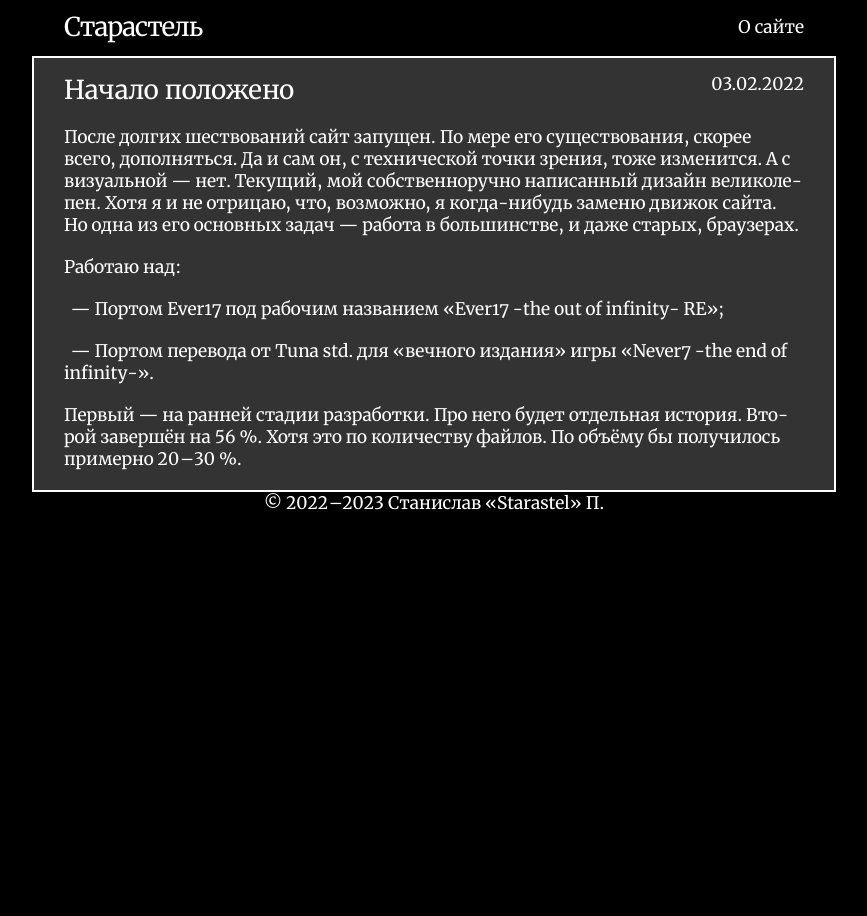
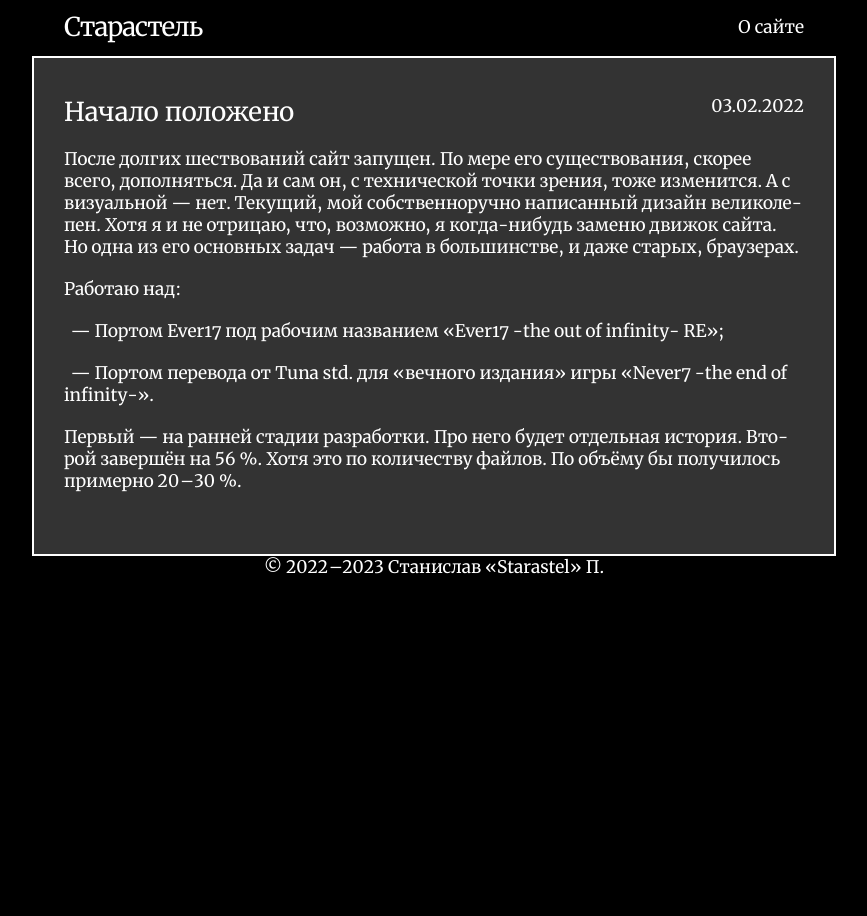
Before and after one commit to Starastel/stStarastel, a Jekyll site: the page built from _posts/2022-02-04-a-new-start.md, in a window 1280 px wide. Shown: the whole page, without its empty margins (206-1073 px from the left). Built offline with Jekyll 4.4.1, drawn with Linux system fonts in a browser that asks for light colours.

Commit message:
Update post.html

```diff
--- a/_layouts/post.html
+++ b/_layouts/post.html
@@ -1,10 +1,10 @@
 ---
 layout: default
 ---
-<article class="post h-entry" itemscope itemtype="http://schema.org/BlogPosting">
+<article class="post h-entry" itemscope itemtype="http://schema.org/BlogPosting"><br>
 <header class="post-header">
 	<h1 class="post-title" itemprop="name headline">{{ page.title | escape }}</h1>
 	<p class="post-meta"><time datetime="{{ page.date | date_to_xmlschema }}" itemprop="datePublished">{{ page.date | date: "%d.%m.%Y" }}</time></p>
 </header>
 <div class="post-content e-content" itemprop="articleBody">{{ content }}</div>
-</article>
+<br></article>
```
